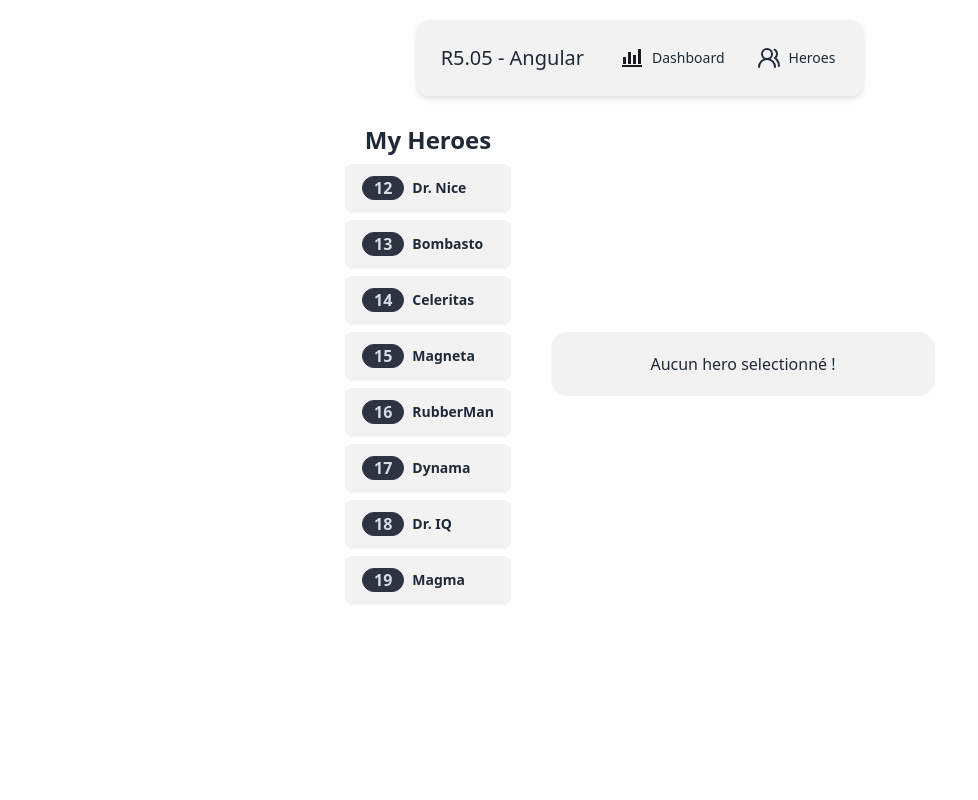
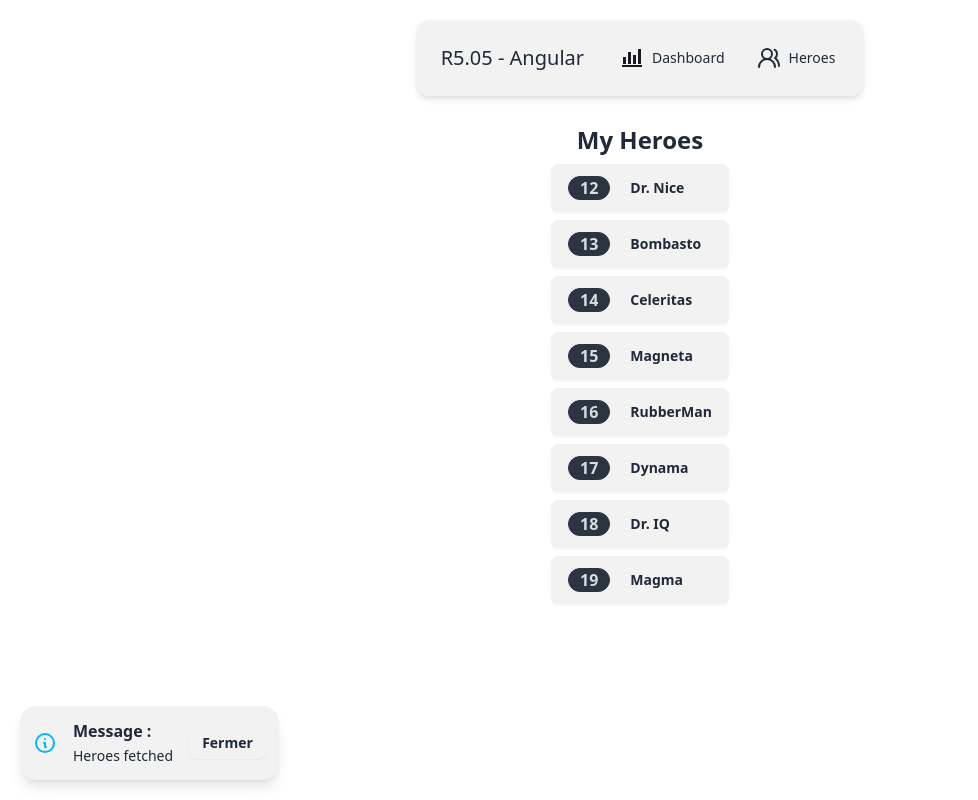
Before and after one commit to IUT2follmih/R5.05-Angular, an Angular app: page /heroes in a window 1280 px wide. Shown: the whole page, without its empty margins (0-978 px from the left). Built offline with nearby package versions, Linux system fonts and the light colour scheme.

Commit message:
Add a new route to display the heroes details and pass the id with the route

```diff
--- a/src/app/app.routes.ts
+++ b/src/app/app.routes.ts
@@ -1,8 +1,11 @@
 import {Routes} from '@angular/router';
 import {HeroesComponent} from "./components/heroes/heroes.component";
+import {HeroDetailComponent} from "./components/hero-detail/hero-detail.component";
 import {DashboardComponent} from "./components/dashboard/dashboard.component";
 
 export const routes: Routes = [
+  {path: '', redirectTo: '/heroes', pathMatch: 'full'},
   {path: 'heroes', component: HeroesComponent},
+  {path: 'heroes-edit/:id', component: HeroDetailComponent},
   {path: 'dashboard', component: DashboardComponent},
 ];
--- a/src/app/components/hero-detail/hero-detail.component.html
+++ b/src/app/components/hero-detail/hero-detail.component.html
@@ -1,10 +1,11 @@
-<section class="flex items-center justify-center rounded-2xl bg-base-200 p-5 w-96">
+<section class="flex flex-col  justify-center rounded-2xl bg-base-200 min-w-96 p-5 gap-5">
+  <p>{{heroID}}</p>
   @if (hero) {
     <div class="flex flex-col">
-      <h2 class="text-xl">Hero details :
+      <h2 class="text-xl">Hero details : {{ heroID }} -
         <span class="font-bold">
-        {{hero.name | uppercase}}
-      </span>
+          {{ hero.name | uppercase }}
+        </span>
       </h2>
 
       <div class="flex flex-row gap-5 mb-5">
@@ -18,6 +19,15 @@
                placeholder="name">
       </div>
     </div>
+    <section class="flex flex-col">
+      <h2 class="text-xl">Hero details :</h2>
+      <div class="flex flex-col">
+        <span>id: {{ hero.health }}</span>
+        <span>attack: {{ hero.attack }}</span>
+        <span>damage: {{ hero.damage }}</span>
+        <span>evasion: {{ hero.evasion }}</span>
+      </div>
+    </section>
   } @else {
     <h2>
       Aucun hero selectionné !
--- a/src/app/components/hero-detail/hero-detail.component.ts
+++ b/src/app/components/hero-detail/hero-detail.component.ts
@@ -1,18 +1,36 @@
-import {Component, Input} from '@angular/core';
+import {Component, inject, Input, OnInit} from '@angular/core';
 import {FormsModule} from "@angular/forms";
 import {UpperCasePipe} from "@angular/common";
 import {HeroInterface} from "../../data/heroInterface";
+import {ActivatedRoute, Router} from '@angular/router';
+import {HeroService} from "../../services/hero.service";
 
 @Component({
   selector: 'app-hero-detail',
   standalone: true,
-    imports: [
-        FormsModule,
-        UpperCasePipe
-    ],
+  imports: [
+    FormsModule,
+    UpperCasePipe
+  ],
   templateUrl: './hero-detail.component.html',
   styleUrl: './hero-detail.component.css'
 })
-export class HeroDetailComponent {
-    @Input() hero?: HeroInterface;
+export class HeroDetailComponent implements OnInit {
+  private route = inject(ActivatedRoute);
+  private router = inject(Router);
+
+  @Input() hero?: HeroInterface;
+
+  heroID: number | undefined | null;
+
+  constructor(private heroService: HeroService) {
+  }
+
+  ngOnInit() {
+    this.route.params.subscribe(params => {
+      this.heroID = +params['id'];
+    });
+    this.heroService.getHeroById(this.heroID).subscribe(hero => this.hero = hero);
+  };
+
 }
--- a/src/app/components/heroes/heroes.component.html
+++ b/src/app/components/heroes/heroes.component.html
@@ -3,14 +3,17 @@
     <h2 class="text-2xl my-2 text-center font-bold">My Heroes</h2>
     <ul class="flex flex-col gap-2 mb-2">
       @for (hero of heroes; track hero) {
-        <button class="btn justify-start" type="button" [class.btn-active]="hero === selectedHero" (click)="onSelect(hero)">
-          <div class="badge badge-neutral badge-lg">{{ hero.id }}</div>
-          <span class="">{{ hero.name }}</span>
-        </button>
+        <a [routerLink]="['/heroes-edit', hero.id]" class="btn justify-start">
+          <button class="flex gap-5 justify-center items-center" type="button" [class.btn-active]="hero === selectedHero"
+                  (click)="onSelect(hero)">
+            <div class="badge badge-neutral badge-lg">{{ hero.id }}</div>
+            <span class="">{{ hero.name }}</span>
+          </button>
+        </a>
       }
     </ul>
   </div>
-  <div class="flex items-center justify-center h-min-full">
+  <!--<div class="flex items-center justify-center h-min-full">
     <app-hero-detail [hero]="selectedHero"></app-hero-detail>
-  </div>
+  </div>-->
 </section>
--- a/src/app/components/heroes/heroes.component.ts
+++ b/src/app/components/heroes/heroes.component.ts
@@ -2,10 +2,11 @@ import {Component, OnInit} from '@angular/core';
 import {HeroInterface} from "../../data/heroInterface";
 import {UpperCasePipe} from "@angular/common";
 import {FormsModule} from "@angular/forms";
-import {HeroDetailComponent} from "../hero-detail/hero-detail.component";
 import {HeroService} from "../../services/hero.service";
 import {MessageService} from "../../services/message.service";
 import {MessagesComponent} from "../messages/messages.component";
+import {RouterLink, RouterOutlet} from "@angular/router";
+import {HeroDetailComponent} from "../hero-detail/hero-detail.component";
 
 @Component({
   selector: 'app-heroes',
@@ -13,8 +14,10 @@ import {MessagesComponent} from "../messages/messages.component";
   imports: [
     UpperCasePipe,
     FormsModule,
-    HeroDetailComponent,
-    MessagesComponent
+    MessagesComponent,
+    RouterOutlet,
+    RouterLink,
+    HeroDetailComponent
   ],
   templateUrl: './heroes.component.html',
   styleUrl: './heroes.component.css'
@@ -39,10 +42,5 @@ export class HeroesComponent implements OnInit{
   getHeroes(): void {
     this.heroService.getHeroes().subscribe(heroes => this.heroes = heroes);
   }
-
-  hero: HeroInterface = {
-    id: 1,
-    name: 'Windstorm'
-  }
   protected readonly onselect = onselect;
 }
--- a/src/app/data/heroInterface.ts
+++ b/src/app/data/heroInterface.ts
@@ -1,4 +1,8 @@
 export interface HeroInterface {
   id: number;
   name: string;
+  attack: number;
+  evasion: number;
+  damage: number;
+  health: number;
 }
--- a/src/app/data/mock-heroes.ts
+++ b/src/app/data/mock-heroes.ts
@@ -1,11 +1,11 @@
 import { HeroInterface } from './heroInterface';
 export const HEROES: HeroInterface[] = [
-  { id: 12, name: 'Dr. Nice' },
-  { id: 13, name: 'Bombasto' },
-  { id: 14, name: 'Celeritas' },
-  { id: 15, name: 'Magneta' },
-  { id: 16, name: 'RubberMan' },
-  { id: 17, name: 'Dynama' },
-  { id: 18, name: 'Dr. IQ' },
-  { id: 19, name: 'Magma' },
+  { id: 12, name: 'Dr. Nice', attack: 10, evasion: 10, damage: 10, health: 10 },
+  { id: 13, name: 'Bombasto', attack: 10, evasion: 10, damage: 10, health: 10 },
+  { id: 14, name: 'Celeritas', attack: 10, evasion: 10, damage: 10, health: 10 },
+  { id: 15, name: 'Magneta', attack: 10, evasion: 10, damage: 10, health: 10 },
+  { id: 16, name: 'RubberMan', attack: 10, evasion: 10, damage: 10, health: 10 },
+  { id: 17, name: 'Dynama', attack: 10, evasion: 10, damage: 10, health: 10 },
+  { id: 18, name: 'Dr. IQ', attack: 10, evasion: 10, damage: 10, health: 10 },
+  { id: 19, name: 'Magma', attack: 10, evasion: 10, damage: 10, health: 10 },
 ];
--- a/src/app/services/hero.service.ts
+++ b/src/app/services/hero.service.ts
@@ -23,4 +23,10 @@ export class HeroService {
       }, 3000); });
     return heroes;*/
   }
+
+  getHeroById(id: number | undefined | null): Observable<HeroInterface | undefined> {
+    const hero = HEROES.find(h => h.id === id);
+    return of(hero);
+  }
+
 }
--- a/src/app/services/message.service.ts
+++ b/src/app/services/message.service.ts
@@ -9,10 +9,6 @@ export class MessageService {
   add(message: string) {
     this.clear();
     this.messages.push(message);
-
-    setTimeout(() => {
-      this.clear();
-    }, 3000);
   }
 
   clear() {
```
